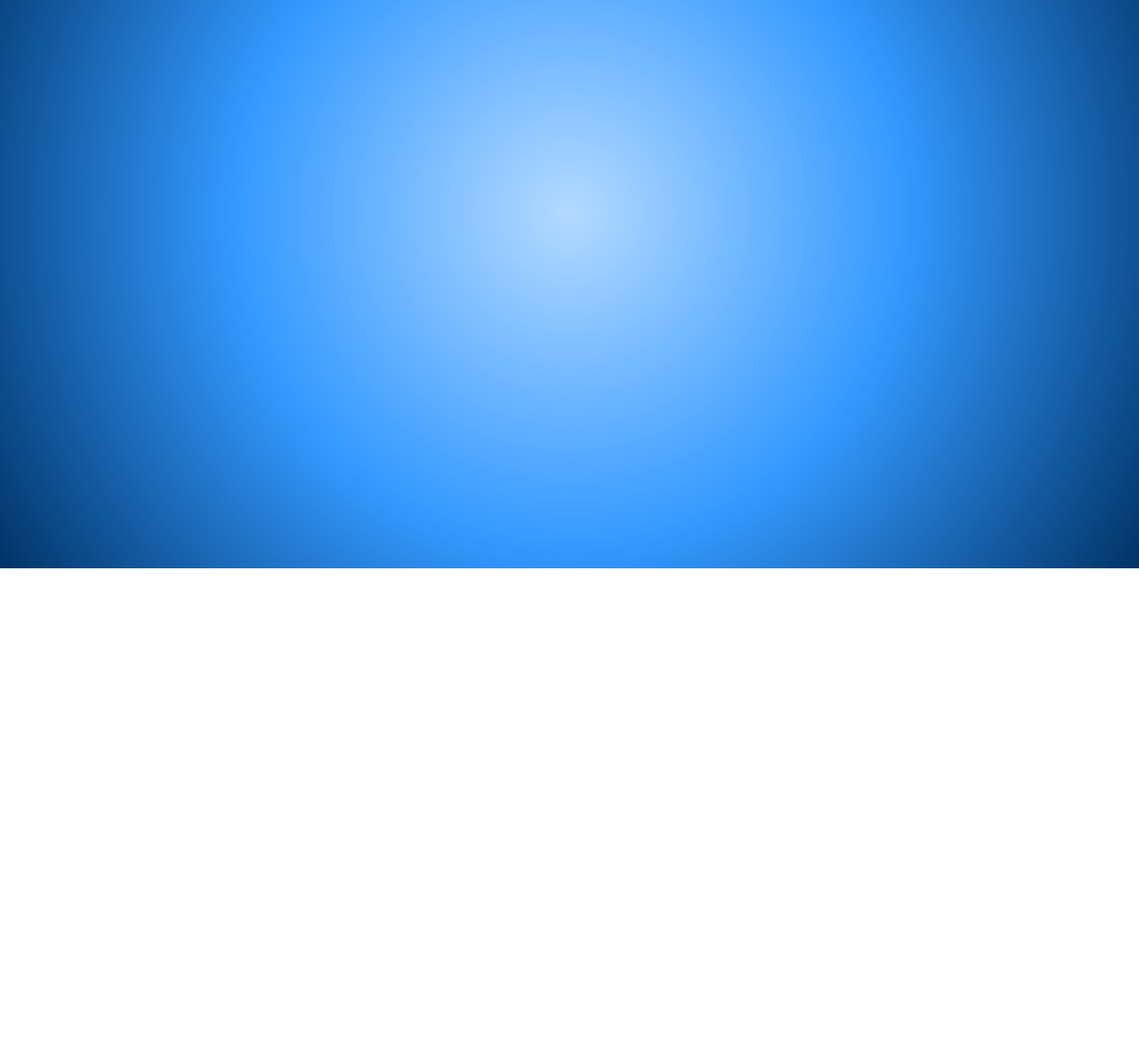
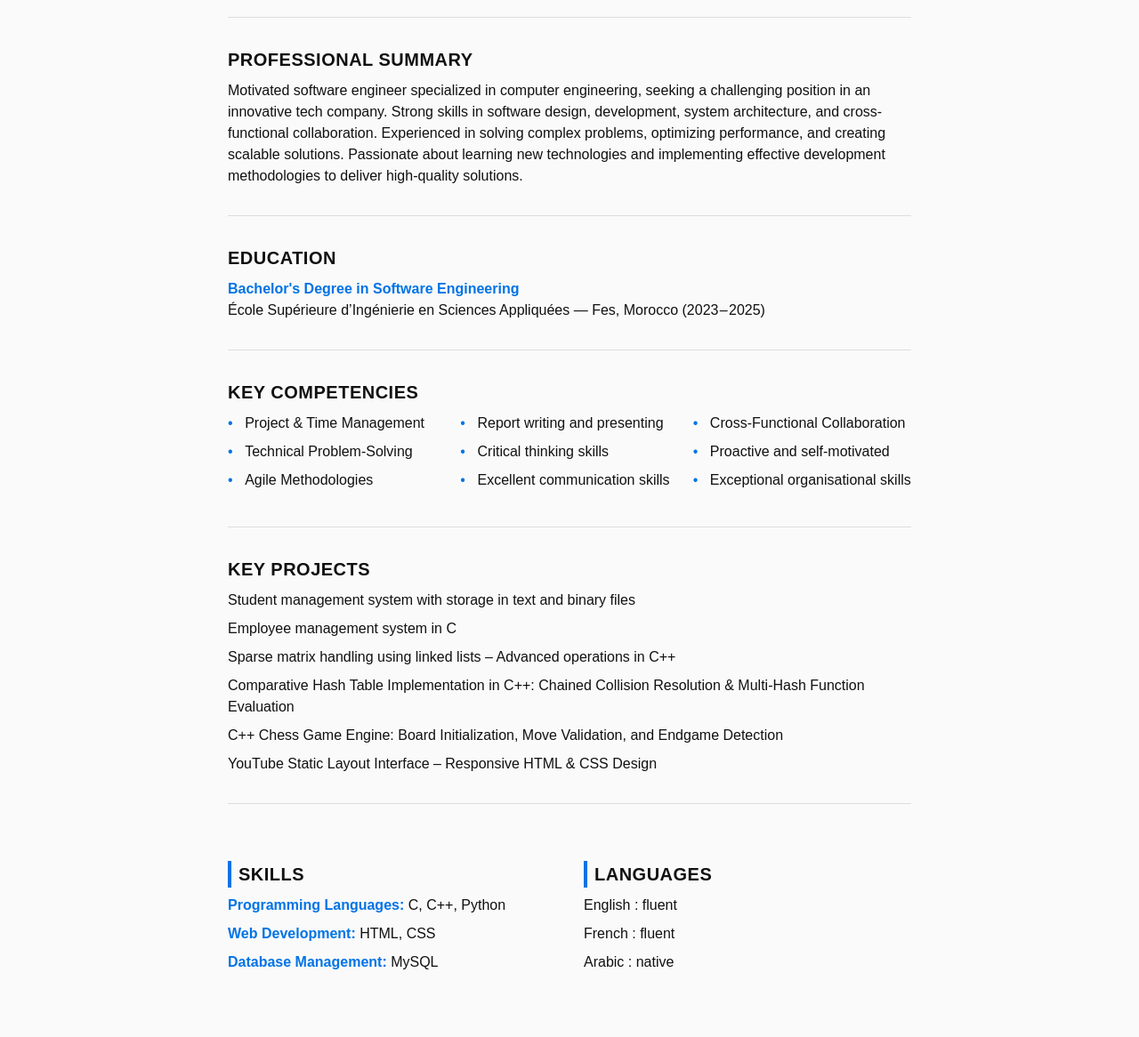
Before and after one commit to Bendob350/portfolio, a plain HTML site: page index.html in a window 1280 px wide. Shown: the part 161-1327 px from the top of the page at 89% size. Before the commit the page ends 800 px from the top, so only its background shows below. Drawn offline with Linux system fonts and the light colour scheme.

Commit message:
commit 2

```diff
--- a/index.css
+++ b/index.css
@@ -1,15 +1,87 @@
-body {
-    background: radial-gradient(circle, #b3d9ff 0%, #3399ff 50%, #003366 100%);
-    height: 100vh;
+/* --- Reset & base --- */
+* {
+    box-sizing: border-box;
     margin: 0;
+    padding: 0;
+  }
+  body {
     font-family: Arial, sans-serif;
+    line-height: 1.5;
+    color: #111;
+    background: #fafafa;
+  }
+  .container {
+    max-width: 800px;
+    margin: 2rem auto;
+    padding: 0 1rem;
+  }
+
+  /* --- Header --- */
+  header h1 {
+    font-size: 2.5rem;
+    letter-spacing: 1px;
+  }
+  .contact {
+    margin-top: 0.5rem;
+    color: #555;
+  }
+
+  /* --- Sections --- */
+  section {
+    margin: 2rem 0;
+  }
+  section h2 {
+    font-size: 1.25rem;
+    letter-spacing: 0.5px;
+    text-transform: uppercase;
+    margin-bottom: 0.5rem;
+  }
+  section ul {
+    list-style: none;
+  }
+  section ul li {
+    margin-bottom: 0.5rem;
+  }
+
+  /* --- Separators --- */
+  hr {
+    border: none;
+    border-top: 1px solid #ddd;
+    margin: 2rem 0;
+  }
+
+  /* --- Key Competencies columns --- */
+  .columns {
+    display: grid;
+    grid-template-columns: repeat(3, 1fr);
+    gap: 1rem;
+  }
+  .columns ul li {
+    position: relative;
+    padding-left: 1.2rem;
+  }
+  .columns ul li::before {
+    content: "•";
+    position: absolute;
+    left: 0;
+    color: #0073e6;
+  }
+
+  /* --- Two-column layout for Skills & Languages --- */
+  .two-col {
     display: flex;
-    flex-direction: column;
-    align-items: center;
+    gap: 2rem;
+    margin-top: 2rem;
   }
-  .top-bar {
-    width: 100%;
-    height: 50px;
-    display: flex;
-    justify-content: space-between;
+  .two-col section {
+    flex: 1;
   }
+  .two-col section h2 {
+    border-left: 4px solid #0073e6;
+    padding-left: 0.5rem;
+  }
+
+  /* --- Utility --- */
+  strong {
+    color: #0073e6;
+  }
--- a/index.html
+++ b/index.html
@@ -1,29 +1,100 @@
 <!DOCTYPE html>
 <html lang="en">
 <head>
-    <meta charset="UTF-8">
-    <meta name="viewport" content="width=device-width, initial-scale=1.0">
-    <title>Document</title>
-    <link rel="stylesheet" href="index.css">
+  <meta charset="UTF-8" />
+  <meta name="viewport" content="width=device-width, initial-scale=1.0"/>
+  <title>Mohamed DOBLI BENNANI — CV</title>
+  <link rel="stylesheet" href="index.css" />
 </head>
 <body>
-    <div class="topbar">
-        <div class="introduction">
-            <span>Hi, I am</span>
-            <div>
-                <spn>Mohamed DOBLI BENNANI</spn>
-                <spn>student software engineer</spn>
-            </div>
-            <div>
-                <div class="logocontact"><img src="./ressources/images/github.png" alt=""></div>
-                <div class="logocontact"><img src="./ressources/images/linkedin.png" alt=""></div>
-                <div class="logocontact"><img src="./ressources/images/gmail.png" alt=""></div>
-            </div>
-        </div>
-        <div class="aboutsection">
+  <div class="container">
+    <header>
+      <h1>Mohamed DOBLI BENNANI</h1>
+      <p class="contact">
+        +212 708-700702 · bennanidmohamed@gmail.com · 19 yo<br/>
+        Fez, Morocco
+      </p>
+    </header>
 
-        </div>
+    <hr/>
+
+    <section>
+      <h2>Professional Summary</h2>
+      <p>
+        Motivated software engineer specialized in computer engineering, seeking a challenging position in an innovative tech company. Strong skills in software design, development, system architecture, and cross-functional collaboration. Experienced in solving complex problems, optimizing performance, and creating scalable solutions. Passionate about learning new technologies and implementing effective development methodologies to deliver high-quality solutions.
+      </p>
+    </section>
+
+    <hr/>
+
+    <section>
+      <h2>Education</h2>
+      <ul>
+        <li>
+          <strong>Bachelor's Degree in Software Engineering</strong><br/>
+          École Supérieure d’Ingénierie en Sciences Appliquées — Fes, Morocco (2023 – 2025)
+        </li>
+      </ul>
+    </section>
+
+    <hr/>
+
+    <section>
+      <h2>Key Competencies</h2>
+      <div class="columns">
+        <ul>
+          <li>Project &amp; Time Management</li>
+          <li>Technical Problem-Solving</li>
+          <li>Agile Methodologies</li>
+        </ul>
+        <ul>
+          <li>Report writing and presenting</li>
+          <li>Critical thinking skills</li>
+          <li>Excellent communication skills</li>
+        </ul>
+        <ul>
+          <li>Cross-Functional Collaboration</li>
+          <li>Proactive and self-motivated</li>
+          <li>Exceptional organisational skills</li>
+        </ul>
+      </div>
+    </section>
+
+    <hr/>
+
+    <section>
+      <h2>Key Projects</h2>
+      <ul>
+        <li>Student management system with storage in text and binary files</li>
+        <li>Employee management system in C</li>
+        <li>Sparse matrix handling using linked lists – Advanced operations in C++</li>
+        <li>Comparative Hash Table Implementation in C++: Chained Collision Resolution &amp; Multi-Hash Function Evaluation</li>
+        <li>C++ Chess Game Engine: Board Initialization, Move Validation, and Endgame Detection</li>
+        <li>YouTube Static Layout Interface – Responsive HTML &amp; CSS Design</li>
+      </ul>
+    </section>
+
+    <hr/>
+
+    <div class="two-col">
+      <section>
+        <h2>Skills</h2>
+        <ul>
+          <li><strong>Programming Languages:</strong> C, C++, Python</li>
+          <li><strong>Web Development:</strong> HTML, CSS</li>
+          <li><strong>Database Management:</strong> MySQL</li>
+        </ul>
+      </section>
+      <section>
+        <h2>Languages</h2>
+        <ul>
+          <li>English : fluent</li>
+          <li>French : fluent</li>
+          <li>Arabic : native</li>
+        </ul>
+      </section>
     </div>
-    <div></div>
+
+  </div>
 </body>
 </html>
```
